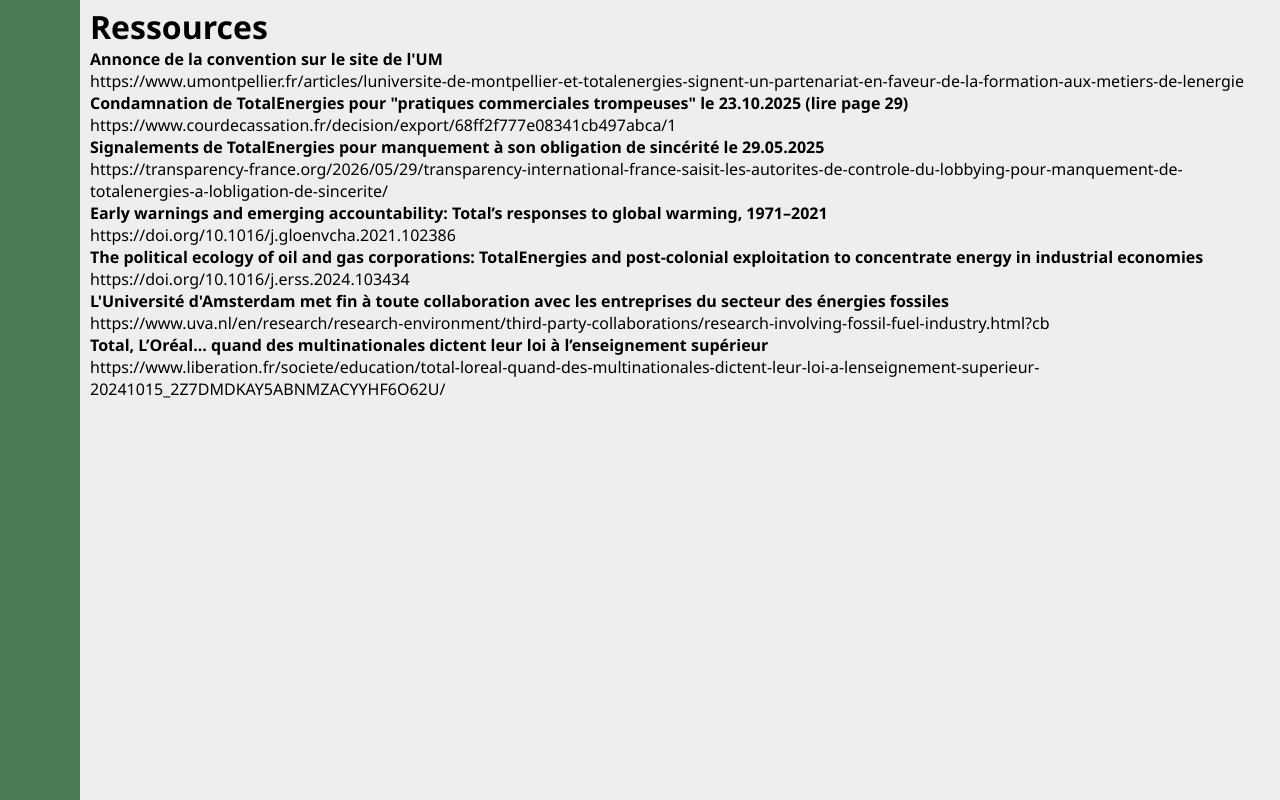
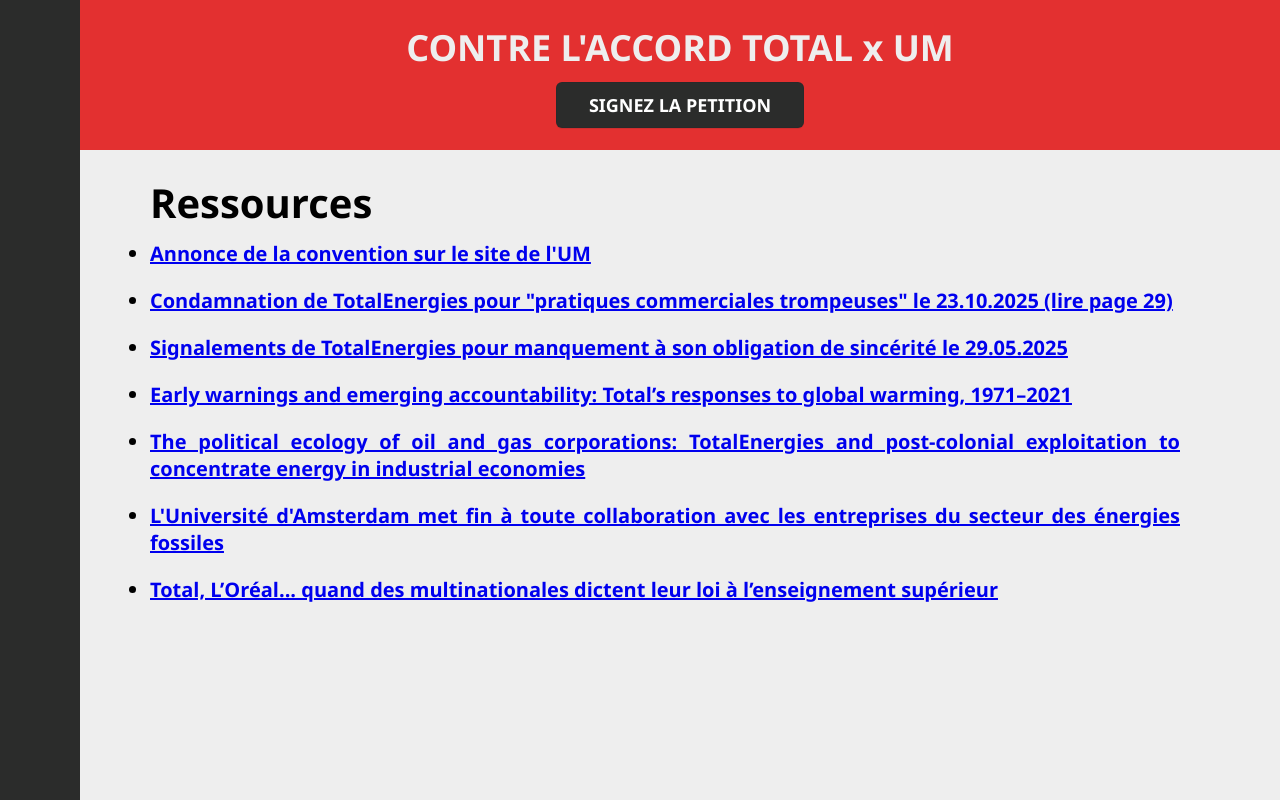
Before and after one commit to UMEL2026/AntiTotalUM, a website: page ressources.html in a window 1280 px wide. Drawn offline with Linux system fonts and the light colour scheme; some icons are missing.

Commit message:
Add files via upload

```diff
--- a/ressources.html
+++ b/ressources.html
@@ -3,7 +3,7 @@
 <head>
     <meta charset="UTF-8">
     <meta name="viewport" content="width=device-width, initial-scale=1.0">
-    <title>Document</title>
+    <title>UM Anti-Total</title>
 
     <!-- Basic Icons -->
     <link href="https://cdn.boxicons.com/3.0.8/fonts/basic/boxicons.min.css" rel="stylesheet">
@@ -17,10 +17,12 @@
 
 
 <body>
+
     <div class="sidebar">
         <div class="top">
             <div class="logo">
-                <img src="./logo.jpg.jpeg" width="100" alt="logo um en lutte">
+                <img src="./logo.jpg.jpeg" width="50" alt="logo um en lutte">
+                <span>UM en Lutte</span>
             </div>
             <i class="bx bx-menu" id="btn"></i>
         </div>
@@ -46,27 +48,27 @@
 
     <!-- mettre liens href -->
     <div class="main-content">
+        <div class="header">
+            <h1>CONTRE L'ACCORD TOTAL x UM</h1>
+            <div class="lien_petition">
+                <button class="button-3" onclick="window.location.href='https://framapetitions.org/petition/user/petition-total-UM/rupture_convention';">SIGNEZ LA PETITION</button>
+            </div>
+        </div>
+        <div class="texte_principal">
         <h1>Ressources</h1>
-        <h4>Annonce de la convention sur le  site de l'UM</h4>
-        https://www.umontpellier.fr/articles/luniversite-de-montpellier-et-totalenergies-signent-un-partenariat-en-faveur-de-la-formation-aux-metiers-de-lenergie
-
-        <h4>Condamnation de TotalEnergies pour "pratiques commerciales trompeuses" le 23.10.2025 (lire page 29)</h4>
-        https://www.courdecassation.fr/decision/export/68ff2f777e08341cb497abca/1
-
-        <h4> Signalements de TotalEnergies pour manquement à son obligation de sincérité le 29.05.2025</h4>
-        https://transparency-france.org/2026/05/29/transparency-international-france-saisit-les-autorites-de-controle-du-lobbying-pour-manquement-de-totalenergies-a-lobligation-de-sincerite/
-
-        <h4>Early warnings and emerging accountability: Total’s responses to global warming, 1971–2021</h4>
-        https://doi.org/10.1016/j.gloenvcha.2021.102386
-
-        <h4>The political ecology of oil and gas corporations: TotalEnergies and post-colonial exploitation to concentrate energy in industrial economies</h4>
-        https://doi.org/10.1016/j.erss.2024.103434
-
-        <h4>L'Université d'Amsterdam met fin à toute collaboration avec les entreprises du secteur des énergies fossiles</h4>
-        https://www.uva.nl/en/research/research-environment/third-party-collaborations/research-involving-fossil-fuel-industry.html?cb
-
-        <h4>Total, L’Oréal... quand des multinationales dictent leur loi à l’enseignement supérieur</h4>
-        https://www.liberation.fr/societe/education/total-loreal-quand-des-multinationales-dictent-leur-loi-a-lenseignement-superieur-20241015_2Z7DMDKAY5ABNMZACYYHF6O62U/
+        <ul>
+            <li><a href="https://www.umontpellier.fr/articles/luniversite-de-montpellier-et-totalenergies-signent-un-partenariat-en-faveur-de-la-formation-aux-metiers-de-lenergie
+">Annonce de la convention sur le  site de l'UM</a></li>
+            <li><a href="https://www.courdecassation.fr/decision/export/68ff2f777e08341cb497abca/1
+">Condamnation de TotalEnergies pour "pratiques commerciales trompeuses" le 23.10.2025 (lire page 29)</a></li>
+            <li><a href="https://transparency-france.org/2026/05/29/transparency-international-france-saisit-les-autorites-de-controle-du-lobbying-pour-manquement-de-totalenergies-a-lobligation-de-sincerite/
+">Signalements de TotalEnergies pour manquement à son obligation de sincérité le 29.05.2025</a></li>
+            <li><a href="https://doi.org/10.1016/j.gloenvcha.2021.102386">Early warnings and emerging accountability: Total’s responses to global warming, 1971–2021</a></li>
+            <li><a href="https://doi.org/10.1016/j.erss.2024.103434">The political ecology of oil and gas corporations: TotalEnergies and post-colonial exploitation to concentrate energy in industrial economies</a></li>
+            <li><a href="https://www.uva.nl/en/research/research-environment/third-party-collaborations/research-involving-fossil-fuel-industry.html">L'Université d'Amsterdam met fin à toute collaboration avec les entreprises du secteur des énergies fossiles</a></li>
+            <li><a href="https://www.liberation.fr/societe/education/total-loreal-quand-des-multinationales-dictent-leur-loi-a-lenseignement-superieur-20241015_2Z7DMDKAY5ABNMZACYYHF6O62U/">Total, L’Oréal... quand des multinationales dictent leur loi à l’enseignement supérieur</a></li>
+        </ul>
+        </div>
 
     </div>
 
--- a/style.css
+++ b/style.css
@@ -9,15 +9,22 @@
     position: relative;
 }
 
-.lien_petition {
+.header {
+    color: #eee;
+    background-color: #e33030;
     display: flex;
+    flex-direction: column;
+    gap: 10px;
     align-items: center;
     justify-content: center;
+    min-height: 150px;
+    font-size: large;
+    font-weight: 200;
 }
 
 .button-3 {
   appearance: none;
-  background-color: #497b56;
+  background-color: #2b2c2b;
   border: 1px solid rgba(27, 31, 35, .15);
   border-radius: 6px;
   box-shadow: rgba(27, 31, 35, .1) 0 1px 0;
@@ -25,10 +32,10 @@
   color: #fff;
   cursor: pointer;
   display: inline-block;
-  font-size: 14px;
+  font-size: 18px;
   font-weight: 600;
   line-height: 20px;
-  padding: 6px 16px;
+  padding: 12px 32px;
   position: relative;
   text-align: center;
   text-decoration: none;
@@ -45,7 +52,7 @@
 }
 
 .button-3:hover {
-  background-color: #5c956b;
+  background-color: #606060;
 }
 
 .button-3:focus {
@@ -65,9 +72,13 @@
   box-shadow: rgba(20, 70, 32, .2) 0 1px 0 inset;
 }
 
-.user-img {
-    width: 50px;
-    border-radius: 30%;
+.logo span {
+    padding: 10px;
+    font-size: 20px;
+}
+
+.logo img {
+    border-radius: 100%;
     border: 1px solid #eee;
 }
 
@@ -76,7 +87,7 @@
     top: 0;
     bottom:0;
     width: 80px;
-    background-color: #497b56;
+    background-color: #2b2c2b;
     padding: .4rem .8rem;
     transition: all 0.5s ease;
 }
@@ -168,5 +179,17 @@
     left: 80px;
     transition: all 0.5s ease;
     width: calc(100% - 80px);
-    padding: 5px 10px;
 }
+
+.texte_principal {
+    padding-left: 70px;
+    padding-top: 25px;
+    padding-right: 100px;
+    font-size: 20px;
+    text-align: justify;
+}
+
+.main-content ul li {
+    font-weight: bold;
+    padding-block: 10px;
+}
```
Also changed, not shown: index.html (+20 -18 lines).
